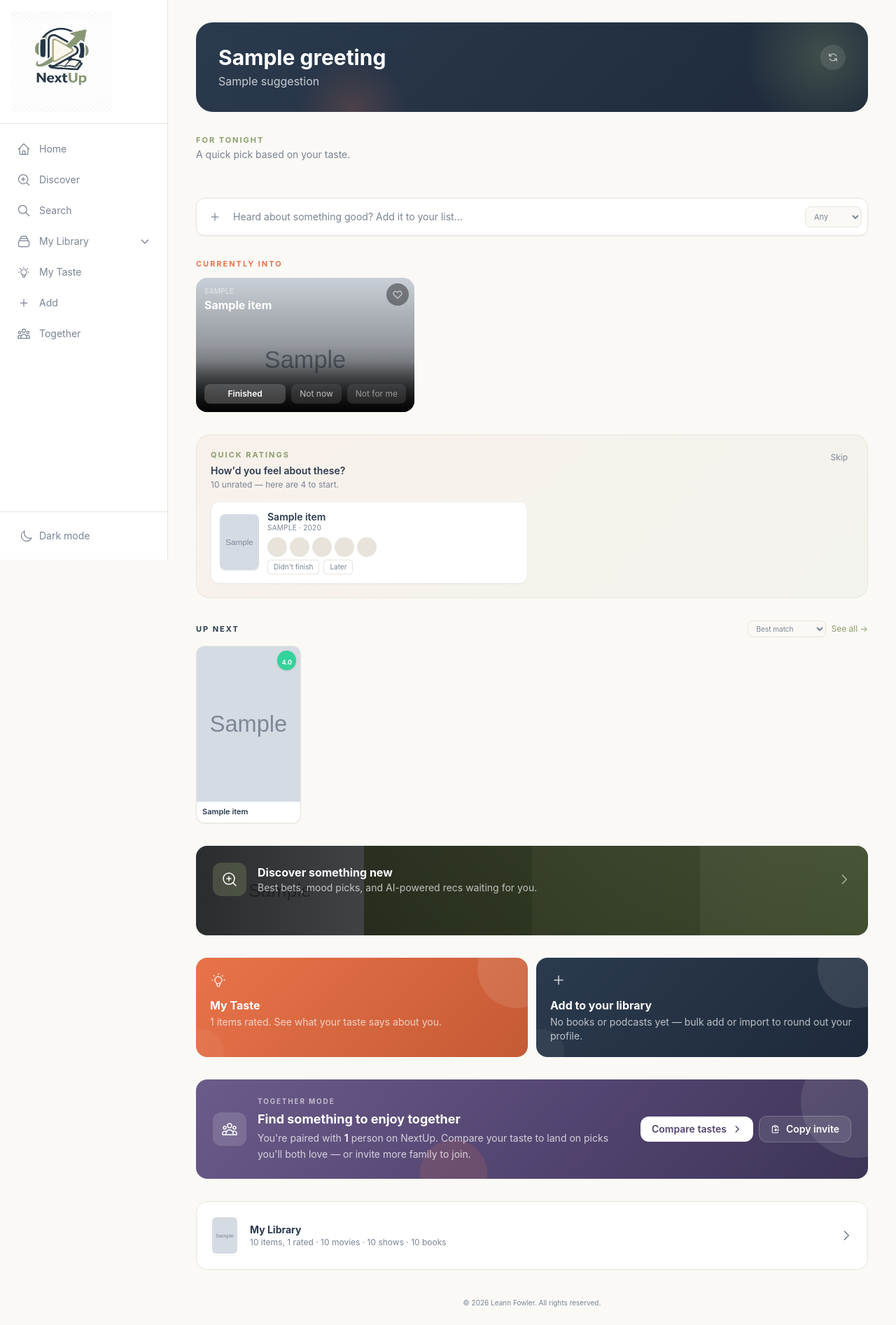
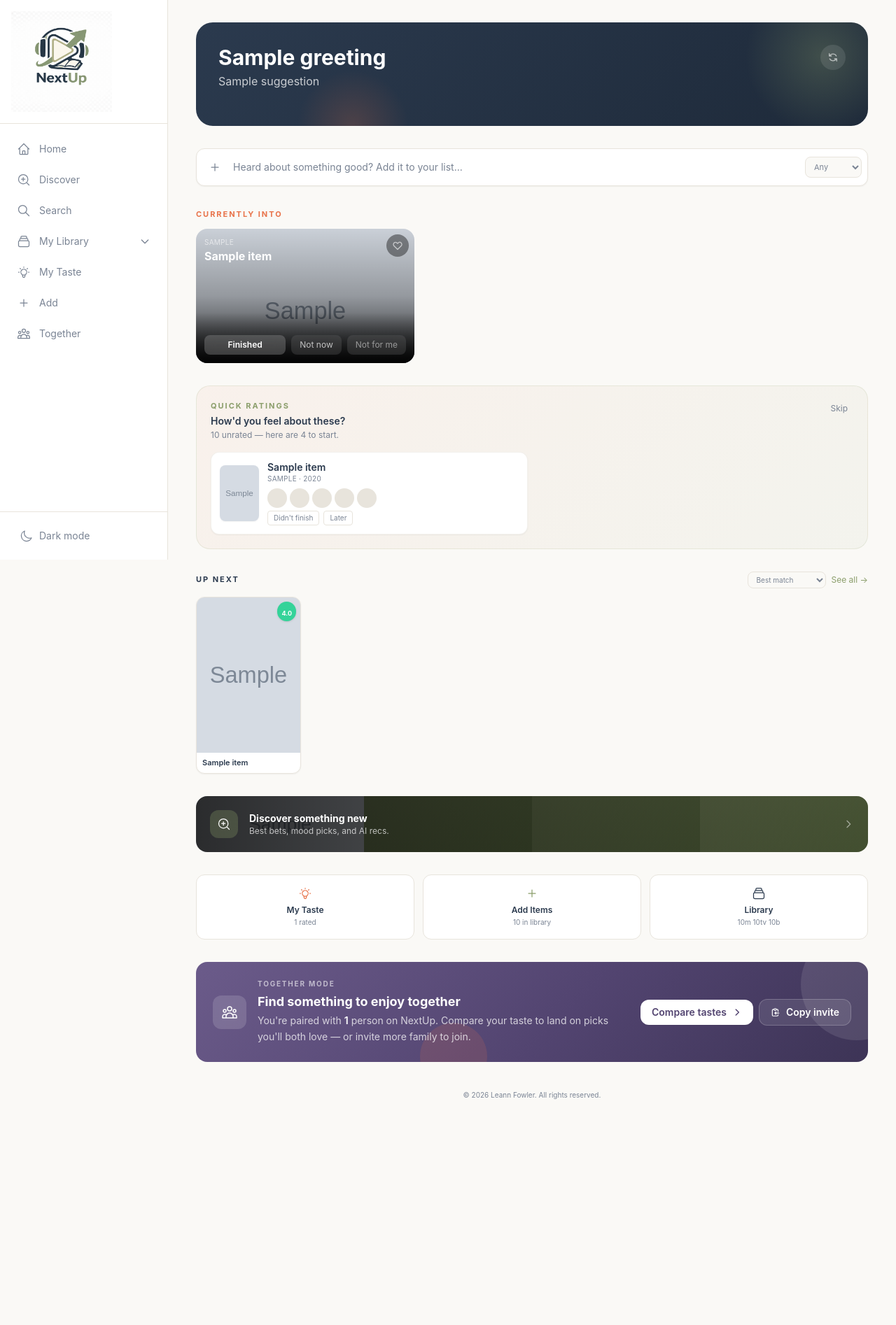
Before and after one commit to klfowler-prog/Rec-app, a FastAPI app: template app/templates/index.html in a window 1280 px wide. Shown: the whole page at 70% size. After the commit the page ends 1571 px from the top, so only its background shows below. Run offline with FastAPI, Linux system fonts and the light colour scheme; the template is opened without the code that fills it: most values are stand-ins (such as "Sample title", 1, 10 or a date in 2020); grey boxes marked "Sample" are stand-in pictures; some libraries are stand-ins or nearby versions.

Commit message:
Tighten home page: merged hero, compact nav, kill pretentious AI text
- Featured cards (theaters/wind-down/weekday) now render inside the
  hero block as one cohesive unit instead of a separate section
- AI commentary no longer overwrites the day-aware suggestion text
  (it was producing pretentious film-school analysis)
- Signal strength meter hides entirely at full strength (level 5)
- Discover/My Taste/Add/Library collapsed from 4 big blocks into
  one compact 3-column nav row + a slimmer Discover banner
- Best bet section links to Discover ("More on Discover →")
- Currently into section stays prominent and unchanged

Co-Authored-By: Claude Opus 4.6 (1M context) <noreply@anthropic.com>

```diff
--- a/app/templates/index.html
+++ b/app/templates/index.html
@@ -99,69 +99,38 @@
     {% else %}
 
     <!-- ============================================================
-         Hero: greeting + AI insight + resonance chips
+         Hero: greeting + day-aware featured content, one unit
          ============================================================ -->
     <div class="home-hero">
-        <div class="flex items-start justify-between">
+        <div class="flex items-start justify-between mb-4">
             <div>
                 <h1 class="text-2xl md:text-3xl font-bold mb-1">{{ greeting }}</h1>
-                <p id="right-now-commentary" class="text-sm md:text-base text-white/75 leading-relaxed max-w-2xl">{{ suggestion }}</p>
+                <p class="text-sm md:text-base text-white/75 leading-relaxed max-w-2xl">{{ suggestion }}</p>
             </div>
             <button onclick="refreshAll(this)" title="Get fresh picks" class="flex-shrink-0 w-9 h-9 rounded-full bg-white/10 hover:bg-white/20 flex items-center justify-center text-white/60 hover:text-white transition-base">
                 <svg class="w-4 h-4" fill="none" stroke="currentColor" viewBox="0 0 24 24"><path stroke-linecap="round" stroke-linejoin="round" stroke-width="2" d="M4 4v5h4.586M20 20v-5h-4.586M4.929 9A8 8 0 0119.07 9M19.071 15A8 8 0 014.93 15"/></svg>
             </button>
         </div>
-    </div>
-
-    {% if featured_mode == 'theaters' %}
-    <!-- In theaters now — scored against your taste -->
-    <div>
-        <div class="flex items-center justify-between mb-3">
-            <div>
-                <p class="text-[11px] text-coral uppercase tracking-[0.18em] font-bold mb-0.5">In theaters now</p>
-                <p class="text-sm text-txt-muted">Scored against your taste.</p>
+        {% if featured_mode == 'theaters' %}
+        <div id="box-office-cards" class="flex gap-3 overflow-x-auto pb-1" style="scroll-snap-type: x mandatory;">
+            <div class="text-center py-4 w-full">
+                <div class="inline-block w-5 h-5 border-2 border-white/30 border-t-white rounded-full animate-spin"></div>
             </div>
         </div>
-        <div id="box-office-cards" class="flex gap-3 overflow-x-auto pb-2" style="scroll-snap-type: x mandatory;">
+        {% elif featured_mode == 'wind_down' %}
+        <div id="wind-down-cards" class="flex gap-3 overflow-x-auto pb-1" style="scroll-snap-type: x mandatory;">
             <div class="text-center py-4 w-full">
-                <div class="inline-block w-5 h-5 border-2 border-coral/30 border-t-coral rounded-full animate-spin"></div>
-                <p class="text-xs text-txt-muted mt-2">Checking what's playing...</p>
+                <div class="inline-block w-5 h-5 border-2 border-white/30 border-t-white rounded-full animate-spin"></div>
             </div>
         </div>
-    </div>
-    {% elif featured_mode == 'wind_down' %}
-    <!-- Sunday wind-down — cozy picks for tonight -->
-    <div>
-        <div class="flex items-center justify-between mb-3">
-            <div>
-                <p class="text-[11px] text-sage uppercase tracking-[0.18em] font-bold mb-0.5">Tonight's pick</p>
-                <p class="text-sm text-txt-muted">Something good to settle in with.</p>
+        {% else %}
+        <div id="weekday-pick-cards" class="flex gap-3 overflow-x-auto pb-1" style="scroll-snap-type: x mandatory;">
+            <div class="text-center py-4 w-full">
+                <div class="inline-block w-5 h-5 border-2 border-white/30 border-t-white rounded-full animate-spin"></div>
             </div>
         </div>
-        <div id="wind-down-cards" class="flex gap-3 overflow-x-auto pb-2" style="scroll-snap-type: x mandatory;">
-            <div class="text-center py-4 w-full">
-                <div class="inline-block w-5 h-5 border-2 border-sage/30 border-t-sage rounded-full animate-spin"></div>
-                <p class="text-xs text-txt-muted mt-2">Finding something cozy...</p>
-            </div>
-        </div>
+        {% endif %}
     </div>
-    {% else %}
-    <!-- Weekday — quick pick for tonight -->
-    <div>
-        <div class="flex items-center justify-between mb-3">
-            <div>
-                <p class="text-[11px] text-sage uppercase tracking-[0.18em] font-bold mb-0.5">For tonight</p>
-                <p class="text-sm text-txt-muted">A quick pick based on your taste.</p>
-            </div>
-        </div>
-        <div id="weekday-pick-cards" class="flex gap-3 overflow-x-auto pb-2" style="scroll-snap-type: x mandatory;">
-            <div class="text-center py-4 w-full">
-                <div class="inline-block w-5 h-5 border-2 border-sage/30 border-t-sage rounded-full animate-spin"></div>
-                <p class="text-xs text-txt-muted mt-2">Picking something for you...</p>
-            </div>
-        </div>
-    </div>
-    {% endif %}
 
     <!-- Signal strength meter -->
     <div id="signal-meter" class="hidden">
@@ -280,7 +249,10 @@
          Your best bet — one big visual pick, loaded async
          ============================================================ -->
     <div id="best-bet-section" class="hidden">
-        <p class="text-[11px] text-sage uppercase tracking-[0.18em] font-bold mb-3">We think you'll love this</p>
+        <div class="flex items-center justify-between mb-3">
+            <p class="text-[11px] text-sage uppercase tracking-[0.18em] font-bold">We think you'll love this</p>
+            <a href="/discover" class="text-xs text-sage hover:underline">More on Discover &rarr;</a>
+        </div>
         <div id="best-bet-card" class="best-bet-hero"></div>
     </div>
 
@@ -368,9 +340,9 @@
     {% endif %}
 
     <!-- ============================================================
-         Discover teaser — woven between content sections
+         Discover teaser — stays prominent, pushes to Discover
          ============================================================ -->
-    <a href="/discover" class="block relative overflow-hidden rounded-2xl min-h-[8rem] transition-all hover:scale-[1.01] hover:shadow-xl group">
+    <a href="/discover" class="block relative overflow-hidden rounded-2xl transition-all hover:scale-[1.01] hover:shadow-xl group">
         <div class="absolute inset-0 flex">
             {% for poster_url in nav_posters[:4] %}
             <div class="flex-1 bg-cover bg-center" style="background-image: url('{{ poster_url }}')"></div>
@@ -382,50 +354,36 @@
             {% endif %}
         </div>
         <div class="absolute inset-0 bg-gradient-to-r from-black/80 via-black/60 to-black/40"></div>
-        <div class="relative z-10 p-5 md:p-6 flex items-center gap-4">
-            <div class="w-12 h-12 rounded-xl bg-sage/30 backdrop-blur flex items-center justify-center flex-shrink-0">
-                <svg class="w-6 h-6 text-white" fill="none" stroke="currentColor" viewBox="0 0 24 24"><path stroke-linecap="round" stroke-linejoin="round" stroke-width="1.5" d="M21 21l-4.35-4.35M11 19a8 8 0 100-16 8 8 0 000 16zM11 8v6M8 11h6"/></svg>
+        <div class="relative z-10 p-5 flex items-center gap-4">
+            <div class="w-10 h-10 rounded-xl bg-sage/30 backdrop-blur flex items-center justify-center flex-shrink-0">
+                <svg class="w-5 h-5 text-white" fill="none" stroke="currentColor" viewBox="0 0 24 24"><path stroke-linecap="round" stroke-linejoin="round" stroke-width="1.5" d="M21 21l-4.35-4.35M11 19a8 8 0 100-16 8 8 0 000 16zM11 8v6M8 11h6"/></svg>
             </div>
-            <div class="text-white">
-                <p class="text-base font-bold group-hover:text-sage-light transition-base">Discover something new</p>
-                <p class="text-sm text-white/70">{% if queue_count == 0 %}Your queue is empty — let's fix that.{% else %}Best bets, mood picks, and AI-powered recs waiting for you.{% endif %}</p>
+            <div class="text-white flex-1">
+                <p class="text-sm font-bold group-hover:text-sage-light transition-base">Discover something new</p>
+                <p class="text-xs text-white/70">{% if queue_count == 0 %}Your queue is empty — let's fix that.{% else %}Best bets, mood picks, and AI recs.{% endif %}</p>
             </div>
-            <svg class="w-5 h-5 text-white/50 ml-auto flex-shrink-0 group-hover:translate-x-1 transition-transform" fill="none" stroke="currentColor" viewBox="0 0 24 24"><path stroke-linecap="round" stroke-linejoin="round" stroke-width="2" d="M9 5l7 7-7 7"/></svg>
+            <svg class="w-4 h-4 text-white/50 flex-shrink-0 group-hover:translate-x-1 transition-transform" fill="none" stroke="currentColor" viewBox="0 0 24 24"><path stroke-linecap="round" stroke-linejoin="round" stroke-width="2" d="M9 5l7 7-7 7"/></svg>
         </div>
     </a>
 
     <!-- ============================================================
-         My Taste + Add — side by side teasers
+         Compact nav — My Taste, Add, Library in one row
          ============================================================ -->
-    <div class="grid grid-cols-1 md:grid-cols-2 gap-3">
-        <a href="/taste" class="block relative overflow-hidden rounded-2xl transition-all hover:scale-[1.01] hover:shadow-xl group" style="background: linear-gradient(135deg, #E8734A 0%, #C55A34 100%);">
-            <div class="absolute top-0 right-0 w-28 h-28 bg-white/10 rounded-full -translate-y-10 translate-x-10"></div>
-            <div class="absolute bottom-0 left-0 w-16 h-16 bg-white/5 rounded-full translate-y-6 -translate-x-6"></div>
-            <div class="relative z-10 p-5">
-                <svg class="w-6 h-6 text-white/80 mb-3" fill="none" stroke="currentColor" viewBox="0 0 24 24"><path stroke-linecap="round" stroke-linejoin="round" stroke-width="1.5" d="M9.663 17h4.673M12 3v1m6.364 1.636l-.707.707M21 12h-1M4 12H3m3.343-5.657l-.707-.707m2.828 9.9a5 5 0 117.072 0l-.548.547A3.374 3.374 0 0014 18.469V19a2 2 0 11-4 0v-.531c0-.895-.356-1.754-.988-2.386l-.548-.547z"/></svg>
-                <p class="text-base font-bold text-white group-hover:text-cream transition-base">My Taste</p>
-                <p class="text-sm text-white/70 mt-0.5">
-                    {% if quizzes_done == 0 %}Take your first quiz to unlock your taste profile.
-                    {% elif quizzes_done < 3 %}{{ quizzes_done }}/3 quizzes done — finish the rest to sharpen your profile.
-                    {% else %}{{ rated_count }} items rated. See what your taste says about you.
-                    {% endif %}
-                </p>
-            </div>
+    <div class="grid grid-cols-3 gap-3">
+        <a href="/taste" class="block p-4 rounded-xl bg-surface-light dark:bg-surface-dark border border-border-light dark:border-border-dark hover:border-coral/40 transition-all group text-center">
+            <svg class="w-5 h-5 text-coral mx-auto mb-1.5" fill="none" stroke="currentColor" viewBox="0 0 24 24"><path stroke-linecap="round" stroke-linejoin="round" stroke-width="1.5" d="M9.663 17h4.673M12 3v1m6.364 1.636l-.707.707M21 12h-1M4 12H3m3.343-5.657l-.707-.707m2.828 9.9a5 5 0 117.072 0l-.548.547A3.374 3.374 0 0014 18.469V19a2 2 0 11-4 0v-.531c0-.895-.356-1.754-.988-2.386l-.548-.547z"/></svg>
+            <p class="text-xs font-semibold group-hover:text-coral transition-base">My Taste</p>
+            <p class="text-[10px] text-txt-muted mt-0.5">{% if quizzes_done < 3 %}{{ quizzes_done }}/3 quizzes{% else %}{{ rated_count }} rated{% endif %}</p>
         </a>
-        <a href="/add" class="block relative overflow-hidden rounded-2xl transition-all hover:scale-[1.01] hover:shadow-xl group" style="background: linear-gradient(135deg, #2B3A4E 0%, #1E2A3A 100%);">
-            <div class="absolute top-0 right-0 w-28 h-28 bg-white/10 rounded-full -translate-y-10 translate-x-10"></div>
-            <div class="absolute bottom-0 left-0 w-16 h-16 bg-white/5 rounded-full translate-y-6 -translate-x-6"></div>
-            <div class="relative z-10 p-5">
-                <svg class="w-6 h-6 text-white/80 mb-3" fill="none" stroke="currentColor" viewBox="0 0 24 24"><path stroke-linecap="round" stroke-linejoin="round" stroke-width="1.5" d="M12 6v6m0 0v6m0-6h6m-6 0H6"/></svg>
-                <p class="text-base font-bold text-white group-hover:text-sage-light transition-base">Add to your library</p>
-                <p class="text-sm text-white/70 mt-0.5">
-                    {% set types_present = type_counts.keys()|list %}
-                    {% if 'book' not in types_present and 'podcast' not in types_present %}No books or podcasts yet — bulk add or import to round out your profile.
-                    {% elif total < 20 %}{{ total }} items so far. The more you add, the better your recs get.
-                    {% else %}Bulk add, import from Goodreads or Plex, or search for something specific.
-                    {% endif %}
-                </p>
-            </div>
+        <a href="/add" class="block p-4 rounded-xl bg-surface-light dark:bg-surface-dark border border-border-light dark:border-border-dark hover:border-sage/40 transition-all group text-center">
+            <svg class="w-5 h-5 text-sage mx-auto mb-1.5" fill="none" stroke="currentColor" viewBox="0 0 24 24"><path stroke-linecap="round" stroke-linejoin="round" stroke-width="1.5" d="M12 6v6m0 0v6m0-6h6m-6 0H6"/></svg>
+            <p class="text-xs font-semibold group-hover:text-sage transition-base">Add Items</p>
+            <p class="text-[10px] text-txt-muted mt-0.5">{{ total }} in library</p>
+        </a>
+        <a href="/profile" class="block p-4 rounded-xl bg-surface-light dark:bg-surface-dark border border-border-light dark:border-border-dark hover:border-navy/40 dark:hover:border-white/20 transition-all group text-center">
+            <svg class="w-5 h-5 text-navy dark:text-txt-light mx-auto mb-1.5" fill="none" stroke="currentColor" viewBox="0 0 24 24"><path stroke-linecap="round" stroke-linejoin="round" stroke-width="1.5" d="M19 11H5m14 0a2 2 0 012 2v6a2 2 0 01-2 2H5a2 2 0 01-2-2v-6a2 2 0 012-2m14 0V9a2 2 0 00-2-2M5 11V9a2 2 0 012-2m0 0V5a2 2 0 012-2h6a2 2 0 012 2v2M7 7h10"/></svg>
+            <p class="text-xs font-semibold group-hover:text-sage transition-base">Library</p>
+            <p class="text-[10px] text-txt-muted mt-0.5">{% if type_counts.get('movie', 0) > 0 %}{{ type_counts.movie }}m{% endif %}{% if type_counts.get('tv', 0) > 0 %} {{ type_counts.tv }}tv{% endif %}{% if type_counts.get('book', 0) > 0 %} {{ type_counts.book }}b{% endif %}</p>
         </a>
     </div>
 
@@ -472,26 +430,6 @@
         </div>
     </div>
 
-    <!-- My Library teaser -->
-    <a href="/profile" class="block relative overflow-hidden rounded-2xl min-h-[5rem] transition-all hover:scale-[1.01] hover:shadow-lg group bg-surface-light dark:bg-surface-dark border border-border-light dark:border-border-dark">
-        <div class="p-5 flex items-center gap-4">
-            <div class="flex -space-x-2 flex-shrink-0">
-                {% for poster_url in nav_posters[:3] %}
-                <div class="w-10 h-14 rounded-lg overflow-hidden border-2 border-surface-light dark:border-surface-dark shadow-sm">
-                    <img src="{{ poster_url }}" alt="" class="w-full h-full object-cover">
-                </div>
-                {% endfor %}
-                {% if nav_posters|length == 0 %}
-                <div class="w-10 h-14 rounded-lg bg-sage/10 border-2 border-surface-light dark:border-surface-dark flex items-center justify-center"><span class="text-sage text-xs font-bold">?</span></div>
-                {% endif %}
-            </div>
-            <div class="flex-1 min-w-0">
-                <p class="text-sm font-bold group-hover:text-sage transition-base">My Library</p>
-                <p class="text-xs text-txt-muted">{{ total }} items{% if rated_count > 0 %}, {{ rated_count }} rated{% endif %}{% if type_counts.get('movie', 0) > 0 %} · {{ type_counts.movie }} movies{% endif %}{% if type_counts.get('tv', 0) > 0 %} · {{ type_counts.tv }} shows{% endif %}{% if type_counts.get('book', 0) > 0 %} · {{ type_counts.book }} books{% endif %}</p>
-            </div>
-            <svg class="w-5 h-5 text-txt-muted flex-shrink-0 group-hover:translate-x-1 group-hover:text-sage transition-all" fill="none" stroke="currentColor" viewBox="0 0 24 24"><path stroke-linecap="round" stroke-linejoin="round" stroke-width="2" d="M9 5l7 7-7 7"/></svg>
-        </div>
-    </a>
 
     {% endif %}
 </div>
@@ -591,16 +529,12 @@ async function copyTogetherInvite(btn) {
     setTimeout(() => { if (label) label.textContent = originalLabel; }, 2200);
 }
 
-// Right Now — just update the AI commentary in the hero
+// Right Now — mark resonating hearts on progress cards (no longer overwrites hero text)
 async function loadRightNow() {
-    const el = document.getElementById('right-now-commentary');
-    if (!el) return;
     try {
         const resp = await fetch('/api/media/home/right-now');
         if (!resp.ok) return;
         const data = await resp.json();
-        if (data.commentary) el.textContent = data.commentary;
-        // Mark resonating hearts on the progress cards
         for (const item of (data.items || [])) {
             if (item.is_resonating) {
                 const card = document.querySelector(`.progress-card[data-entry-id="${item.id}"] .resonance-heart`);
@@ -937,8 +871,11 @@ async function loadSignalStrength() {
         label.textContent = `${data.label} — ${data.rated_count} items rated`;
         nudge.textContent = data.nudge;
 
-        // Hide CTAs at full signal
-        if (data.level >= 5) {
+        // At full signal, hide the whole meter — job done
+        if (data.level >= 5) return;
+
+        // Hide CTAs at near-full signal
+        if (data.level >= 4) {
             document.getElementById('signal-ctas').classList.add('hidden');
         }
 
@@ -979,7 +916,7 @@ async function loadBoxOffice() {
         const sections = data.sections || [];
         const inTheaters = sections.find(s => s.label && s.label.toLowerCase().includes('theater'));
         const items = inTheaters ? inTheaters.items.slice(0, 6) : (sections[0]?.items || []).slice(0, 6);
-        if (!items.length) { container.innerHTML = '<p class="text-xs text-txt-muted py-2">Nothing playing right now.</p>'; return; }
+        if (!items.length) { container.innerHTML = '<p class="text-xs text-white/50 py-2">Nothing playing right now.</p>'; return; }
         container.innerHTML = items.map(item => {
             const pr = item.predicted_rating;
             const prColor = pr >= 4 ? 'bg-emerald-500' : pr >= 3 ? 'bg-yellow-500' : 'bg-amber-400';
@@ -990,16 +927,16 @@ async function loadBoxOffice() {
             const asBadge = (asPct && item.audience_count >= 10) ? `<span class="${asColor} text-[9px] font-bold">${asPct}% audience</span>` : '';
             const image = item.image_url
                 ? `<img src="${item.image_url}" alt="" class="w-full h-full object-cover">`
-                : `<div class="w-full h-full bg-sage/10 flex items-center justify-center"><span class="text-sage text-2xl font-bold">${escapeHtml((item.title||'?')[0])}</span></div>`;
+                : `<div class="w-full h-full bg-white/10 flex items-center justify-center"><span class="text-white/60 text-2xl font-bold">${escapeHtml((item.title||'?')[0])}</span></div>`;
             const link = item.external_id ? `/media/movie/${item.external_id}?source=${item.source}` : '#';
             return `
                 <a href="${link}" class="flex-shrink-0 group" style="width: 130px; scroll-snap-align: start;">
                     <div class="rounded-xl overflow-hidden shadow-md relative transition-all group-hover:shadow-lg group-hover:-translate-y-1" style="height: 195px;">
                         ${image}${prBadge}
                     </div>
-                    <p class="text-[11px] font-semibold mt-1.5 truncate">${escapeHtml(item.title)}</p>
+                    <p class="text-[11px] font-semibold mt-1.5 truncate text-white">${escapeHtml(item.title)}</p>
                     <div class="flex items-center gap-1.5">
-                        ${item.year ? `<span class="text-[9px] text-txt-muted">${item.year}</span>` : ''}
+                        ${item.year ? `<span class="text-[9px] text-white/50">${item.year}</span>` : ''}
                         ${asBadge}
                     </div>
                 </a>`;
@@ -1023,12 +960,12 @@ async function loadWindDown() {
         let picks = items.filter(i => cozyTypes.includes(i.media_type));
         if (picks.length < 2) picks = items;
         picks = picks.slice(0, 4);
-        if (!picks.length) { container.innerHTML = '<p class="text-xs text-txt-muted py-2">Nothing to suggest right now.</p>'; return; }
+        if (!picks.length) { container.innerHTML = '<p class="text-xs text-white/50 py-2">Nothing to suggest right now.</p>'; return; }
         container.innerHTML = picks.map(item => {
             const fit = item.media_type === 'podcast' ? 'poster-contain' : 'poster-cover';
             const image = item.image_url
                 ? `<img src="${item.image_url}" alt="" class="${fit}" style="width:100%;height:100%;object-fit:cover;">`
-                : `<div class="w-full h-full bg-sage/10 flex items-center justify-center"><span class="text-sage text-2xl font-bold">${escapeHtml((item.title||'?')[0])}</span></div>`;
+                : `<div class="w-full h-full bg-white/10 flex items-center justify-center"><span class="text-white/60 text-2xl font-bold">${escapeHtml((item.title||'?')[0])}</span></div>`;
             const link = item.external_id ? `/media/${item.media_type}/${item.external_id}?source=${item.source}` : '#';
             const typeLabel = {movie:'Movie',tv:'TV',book:'Book',podcast:'Podcast'}[item.media_type] || '';
             return `
@@ -1036,8 +973,8 @@ async function loadWindDown() {
                     <div class="rounded-xl overflow-hidden shadow-md relative transition-all group-hover:shadow-lg group-hover:-translate-y-1" style="height: 195px;">
                         ${image}
                     </div>
-                    <p class="text-[11px] font-semibold mt-1.5 truncate">${escapeHtml(item.title)}</p>
-                    <span class="text-[9px] text-txt-muted">${typeLabel}</span>
+                    <p class="text-[11px] font-semibold mt-1.5 truncate text-white">${escapeHtml(item.title)}</p>
+                    <span class="text-[9px] text-white/50">${typeLabel}</span>
                 </a>`;
         }).join('');
     } catch {
@@ -1054,12 +991,12 @@ async function loadWeekdayPick() {
         if (!resp.ok) { container.innerHTML = ''; return; }
         const items = await resp.json();
         const picks = items.slice(0, 4);
-        if (!picks.length) { container.innerHTML = '<p class="text-xs text-txt-muted py-2">Nothing to suggest right now.</p>'; return; }
+        if (!picks.length) { container.innerHTML = '<p class="text-xs text-white/50 py-2">Nothing to suggest right now.</p>'; return; }
         container.innerHTML = picks.map(item => {
             const fit = item.media_type === 'podcast' ? 'poster-contain' : 'poster-cover';
             const image = item.image_url
                 ? `<img src="${item.image_url}" alt="" class="${fit}" style="width:100%;height:100%;object-fit:cover;">`
-                : `<div class="w-full h-full bg-sage/10 flex items-center justify-center"><span class="text-sage text-2xl font-bold">${escapeHtml((item.title||'?')[0])}</span></div>`;
+                : `<div class="w-full h-full bg-white/10 flex items-center justify-center"><span class="text-white/60 text-2xl font-bold">${escapeHtml((item.title||'?')[0])}</span></div>`;
             const link = item.external_id ? `/media/${item.media_type}/${item.external_id}?source=${item.source}` : '#';
             const typeLabel = {movie:'Movie',tv:'TV',book:'Book',podcast:'Podcast'}[item.media_type] || '';
             return `
@@ -1067,8 +1004,8 @@ async function loadWeekdayPick() {
                     <div class="rounded-xl overflow-hidden shadow-md relative transition-all group-hover:shadow-lg group-hover:-translate-y-1" style="height: 195px;">
                         ${image}
                     </div>
-                    <p class="text-[11px] font-semibold mt-1.5 truncate">${escapeHtml(item.title)}</p>
-                    <span class="text-[9px] text-txt-muted">${typeLabel}</span>
+                    <p class="text-[11px] font-semibold mt-1.5 truncate text-white">${escapeHtml(item.title)}</p>
+                    <span class="text-[9px] text-white/50">${typeLabel}</span>
                 </a>`;
         }).join('');
     } catch {
```
